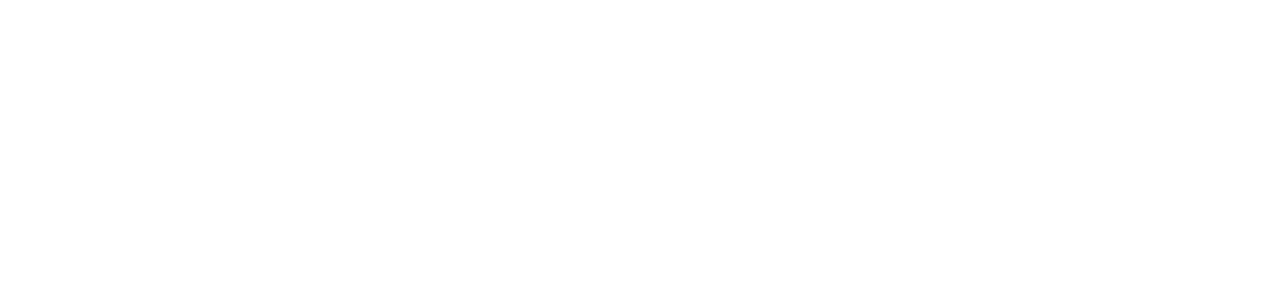
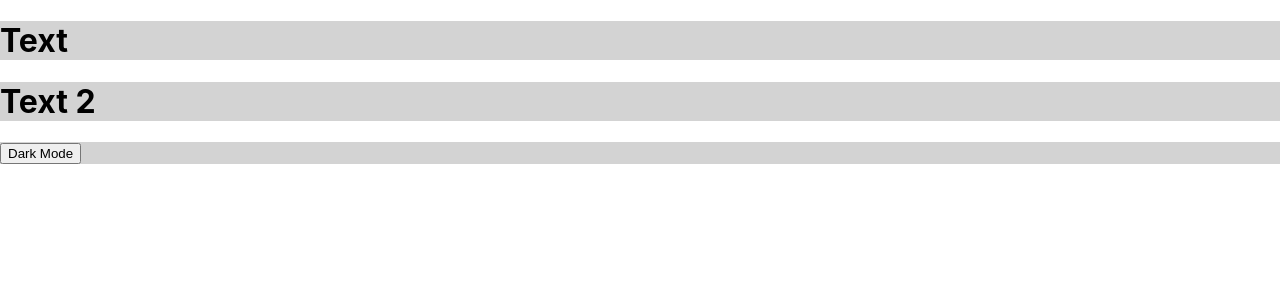
Before and after one commit to noranlenna/react-practice, a React (Create React App) app: page / in a window 1280 px wide. Shown: the top 300 px of the page. Built offline with nearby package versions, Linux system fonts and the light colour scheme.

Commit message:
before useContext

```diff
--- a/src/App.js
+++ b/src/App.js
@@ -1,9 +1,11 @@
+import ByulHooksUseContext from "./component/byulcoding/hooks/usecontext/Byul-Hooks-UseContext";
+
 function App() {
   return (
     <div className="App">
-      <div className="react-practice">
+      <ByulHooksUseContext></ByulHooksUseContext>
       </div>
-    </div>
+
   );
 }
 
--- /dev/null
+++ b/src/component/byulcoding/hooks/usecontext/Byul-Hooks-UseContext.jsx
@@ -0,0 +1,16 @@
+import React, {useState} from 'react';
+import Page from "./component/Page";
+// import {ThemeContext} from "./context/ThemeContext";
+
+function ByulHooksUseContext() {
+	const [isDark, setIsDark] = useState(false) ;
+	return (
+		<div>
+			{/*<ThemeContext.Provider value={{isDark,setIsDark}}>*/}
+			<Page isDark={isDark} setIsDark={setIsDark}></Page>
+			{/*</ThemeContext.Provider>*/}
+		</div>
+	);
+}
+
+export default ByulHooksUseContext;
--- /dev/null
+++ b/src/component/byulcoding/hooks/usecontext/component/Content.jsx
@@ -0,0 +1,17 @@
+import React from 'react';
+
+function Content({isDark}) {
+	return (
+		<header
+			className={"content"}
+			style={{
+				backgroundColor: isDark ? "black" : "lightgray",
+				color: isDark ? "white" : "black",
+			}}
+		>
+			<h1>Text 2</h1>
+		</header>
+	);
+}
+
+export default Content;
--- /dev/null
+++ b/src/component/byulcoding/hooks/usecontext/component/Footer.jsx
@@ -0,0 +1,20 @@
+import React from 'react';
+
+function Footer({isDark, setIsDark}) {
+	const toggleTheme = () => {
+		setIsDark(!isDark);
+	}
+	return (
+		<footer
+			className={"footer"}
+			style={{
+				backgroundColor: isDark ? "black" : "lightgray",
+
+			}}
+		>
+			<button type="button" onClick={toggleTheme}>Dark Mode</button>
+		</footer>
+	);
+}
+
+export default Footer;
--- /dev/null
+++ b/src/component/byulcoding/hooks/usecontext/component/Header.jsx
@@ -0,0 +1,17 @@
+import React from "react";
+
+function Header({ isDark }) {
+  return (
+    <header
+      className={"header"}
+      style={{
+        backgroundColor: isDark ? "black" : "lightgray",
+        color: isDark ? "white" : "black",
+      }}
+    >
+			<h1>Text</h1>
+		</header>
+  );
+}
+
+export default Header;
--- /dev/null
+++ b/src/component/byulcoding/hooks/usecontext/component/Page.jsx
@@ -0,0 +1,17 @@
+import React from 'react';
+import Header from "./Header";
+import Content from "./Content";
+import Footer from "./Footer";
+
+// page 컴포넌트에서는 전혀 사용되지 않는다.
+function Page({isDark, setIsDark}) {
+	return (
+		<div className="page">
+			<Header isDark={isDark}></Header>
+			<Content isDark={isDark}></Content>
+			<Footer isDark={isDark} setIsDark={setIsDark}></Footer>
+		</div>
+	);
+}
+
+export default Page;
--- /dev/null
+++ b/src/component/byulcoding/hooks/usecontext/context/ThemeContext.jsx
@@ -0,0 +1,3 @@
+import {createContext} from "react";
+
+export const ThemeContext = createContext(null)
```
Also changed, not shown: src/component/byulcoding/hooks/usecontext/component/readme.md (added).
